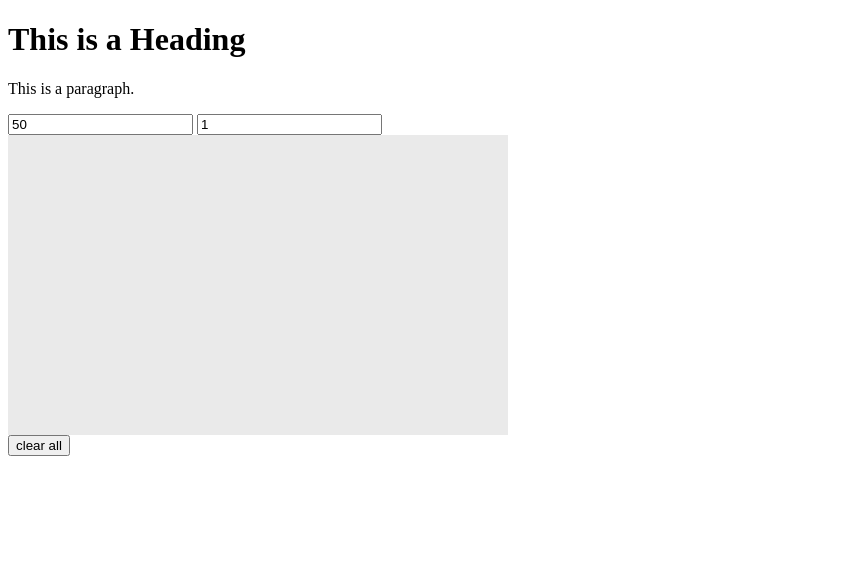
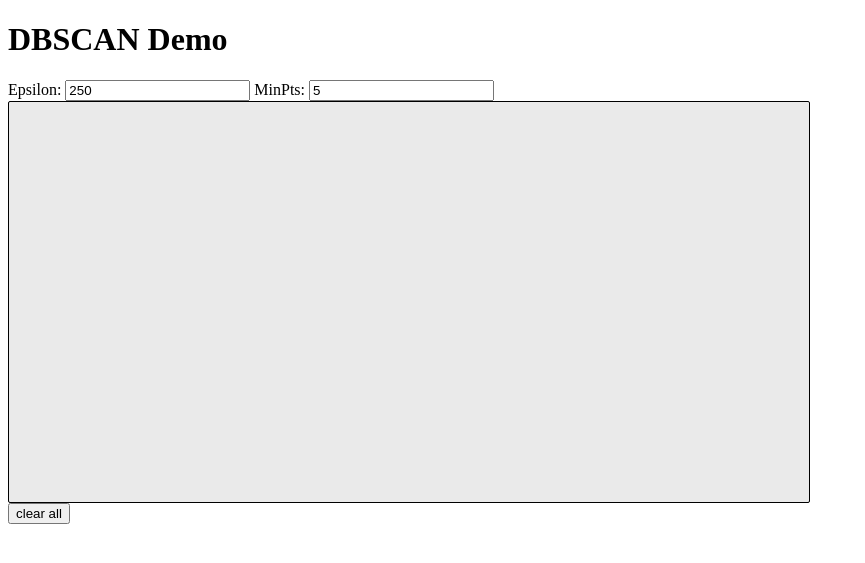
Before and after one commit to TummanapallyAnuraag/EE769_project, a Flask app: page / in a window 1280 px wide. Shown: the top 563 px of the page, without its empty margins (0-865 px from the left). Run offline with Flask 2, Linux system fonts and the light colour scheme.

Commit message:
View Modifications in index.html

```diff
--- a/templates/index.html
+++ b/templates/index.html
@@ -91,15 +91,19 @@ jQuery(document).ready(function(){
 <style>
     div#ground{
         position: relative;
-        width: 500px;
-        height: 300px;
+        width: 800px;
+        height: 400px;
         background-color: #eaeaea;
+        border: 1px solid black;
+        border-radius: 2px;
+        cursor: pointer;
+
     }
     #ground .dot{
         background-color: red;
-        width: 3px;
-        height: 3px;
-        border-radius: 2px;
+        width: 10px;
+        height: 10px;
+        border-radius: 5px;
     }
     #loader{
         background-color: #000000b8;
@@ -115,10 +119,9 @@ jQuery(document).ready(function(){
 <body>
 <div id='loader' style='display: none;'>
 </div>
-<h1>This is a Heading</h1>
-<p>This is a paragraph.</p>
-<input id="epsilon" value="50">
-<input id="min_pts" value="1">
+<h1>DBSCAN Demo</h1>
+Epsilon: <input id="epsilon" value="250" type="number">
+MinPts: <input id="min_pts" value="5" type="number">
 <div id="ground"></div>
 <button id="clear_all">clear all</button>
 </body>
```
Also changed, not shown: DBSCAN.py (+0 -9 lines), 2 other files.
